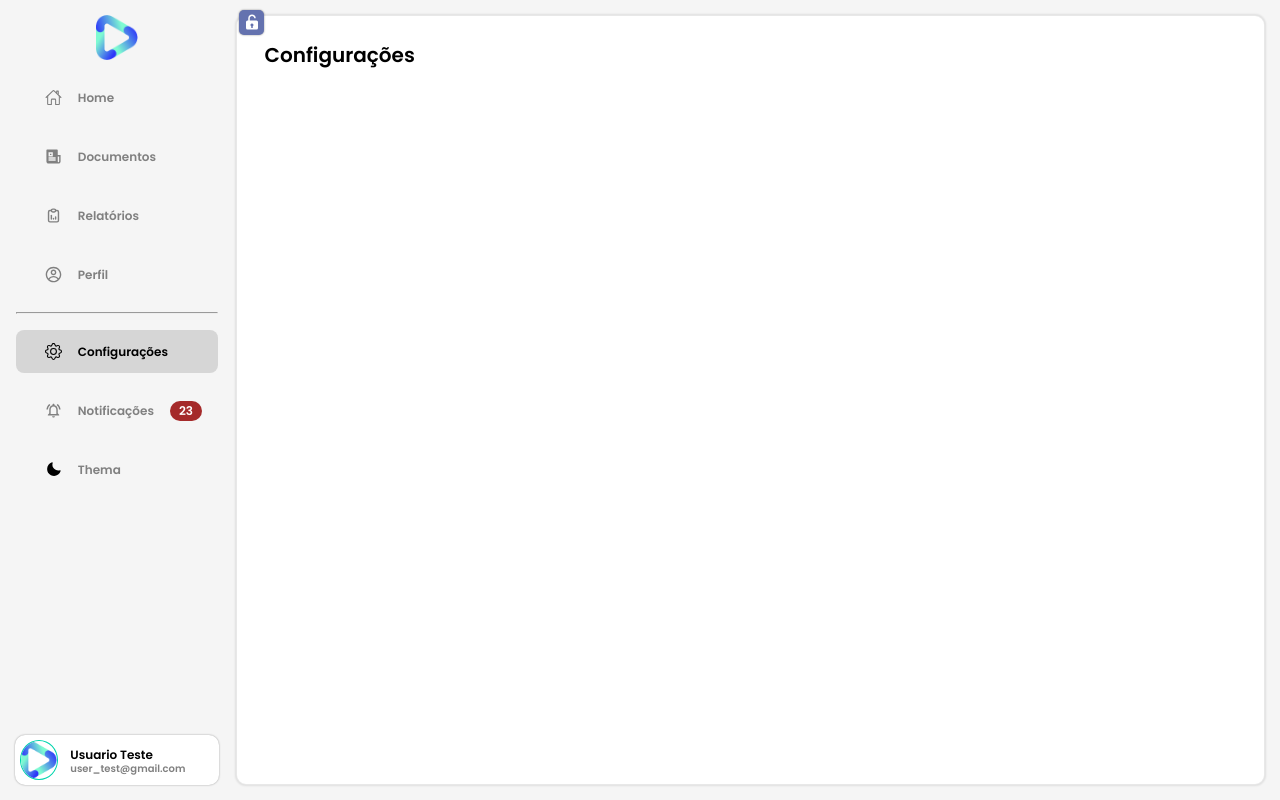
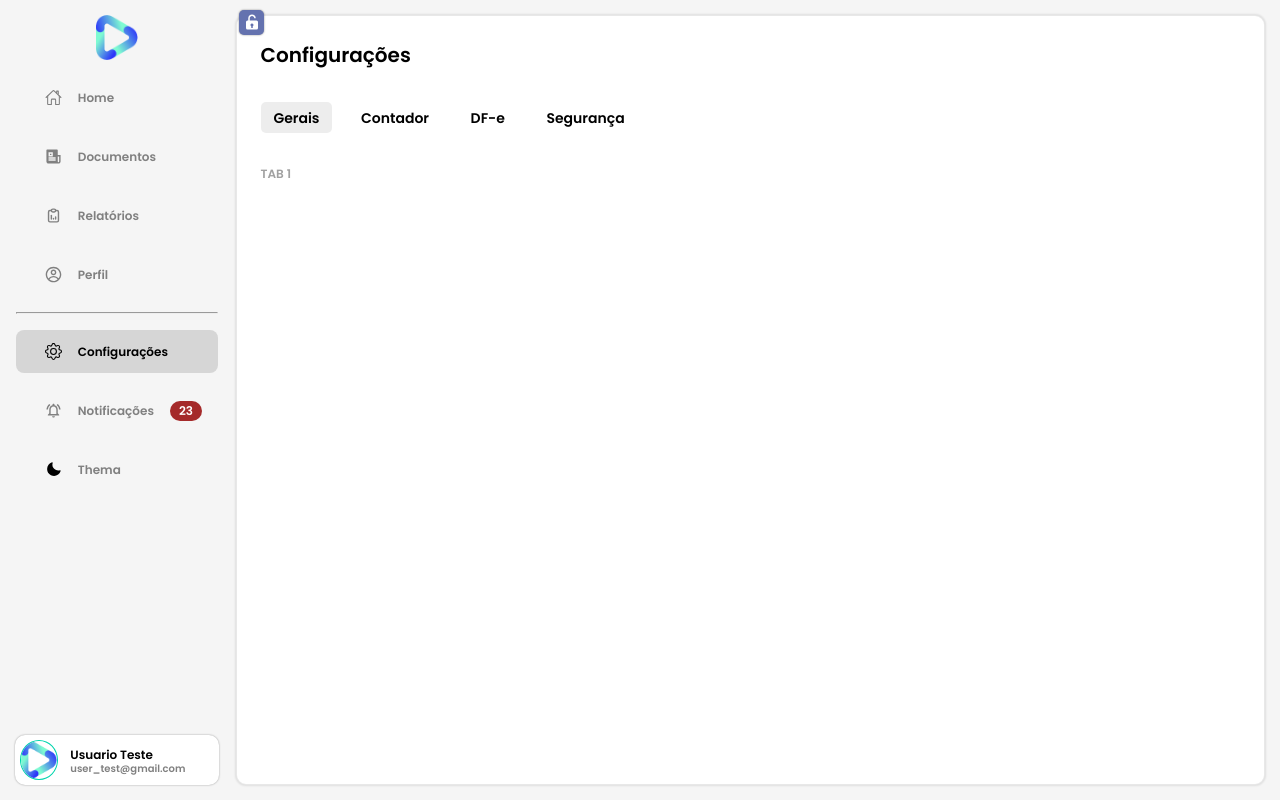
Before and after one commit to EriksJunior/app_contra_track, a Next.js app: page /settings in a window 1280 px wide. Built offline with nearby package versions, Linux system fonts and the light colour scheme.

Commit message:
feat: realizado alguns ajustes e criado componente de tabs para ser utilizado nas tela de configurações

```diff
--- a/src/app/components/UI/Card/index.tsx
+++ b/src/app/components/UI/Card/index.tsx
@@ -7,6 +7,7 @@ interface Props {
   height?: string
   flexBasic?: string
   between?: string
+  gap?: string
   pointer?: boolean
   click?: () => void
   notHoverShadow?: boolean
@@ -16,6 +17,7 @@ export function Card({
   children,
   flexBasic = "250px",
   height,
+  gap,
   between,
   pointer,
   click,
@@ -28,6 +30,7 @@ export function Card({
       $height={height}
       $flexBasic={flexBasic}
       $between={between}
+      $gap={gap}
       $pointer={pointer}
       $notHoverShadow={notHoverShadow}
       $theme={theme}
--- a/src/app/components/UI/Card/styles.ts
+++ b/src/app/components/UI/Card/styles.ts
@@ -8,6 +8,7 @@ interface StyledProps {
   $height?: string
   $flexBasic?: string
   $between?: string
+  $gap?: string
   $pointer?: boolean
   $notHoverShadow?: boolean
 }
@@ -20,7 +21,7 @@ export const Container = styled.div<StyledProps>`
   display: flex;
   flex-direction: column;
   justify-content: ${props => props.$between && "space-between"};
-  gap: 2rem;
+  gap: ${props => props.$gap ? props.$gap : "2rem"};
   border-radius: 10px;
   padding: 1.5rem;
   box-shadow: 0 0px 2px 1px #00000017;
--- a/src/app/components/UI/Label/index.tsx
+++ b/src/app/components/UI/Label/index.tsx
@@ -1,13 +1,13 @@
 import { CustomLabel } from "./styles";
 
 interface Props {
-  colorLabel?: string
+  color?: string
   fontSize?: string
   text?: string
 }
 
-export function Label({ colorLabel, fontSize, text }: Props) {
+export function Label({ color, fontSize, text }: Props) {
   return (
-    <CustomLabel $colorLabel={colorLabel} $fontSize={fontSize}>{text ? text : "Default Label"}</CustomLabel>
+    <CustomLabel $color={color} $fontSize={fontSize}>{text ? text : "Default Label"}</CustomLabel>
   );
 }
--- a/src/app/components/UI/Label/styles.ts
+++ b/src/app/components/UI/Label/styles.ts
@@ -2,17 +2,16 @@ import styled from "styled-components";
 
 interface StyledProps {
   $fontSize?: string
-  $colorLabel?: string
+  $color?: string
 }
 
 export const CustomLabel = styled.label<StyledProps>`
   position: relative;
   font-size: ${props => props.$fontSize || '12px'};
-  padding: 0 0.2em;
   pointer-events: none;
   white-space: nowrap !important;
   text-overflow: ellipsis;
-  color: ${props => props.$colorLabel || '#a1a1a1'};
+  color: ${props => props.$color || '#a1a1a1'};
   font-weight: 500;
 
   @media screen and (min-width: 1980px){
--- a/src/app/components/UI/Row/styles.ts
+++ b/src/app/components/UI/Row/styles.ts
@@ -10,5 +10,10 @@ export const Row = styled.div<StyledProps>`
   display: flex;
   gap: 1rem;
   flex-wrap: ${props => props.$nowrap ? 'nowrap' : 'wrap'};
-  flex: 1 1 ${props => props.$flexBasic || "250px"};
+
+   ${(props) => props.$flexBasic &&
+    `
+        flex: 1 1 ${props.$flexBasic};
+      `
+  }
 `
--- /dev/null
+++ b/src/app/components/UI/Tab/index.tsx
@@ -0,0 +1,64 @@
+/* eslint-disable @typescript-eslint/no-explicit-any */
+import { useEffect, useState } from "react"
+import { Row } from "@/app/components/UI/Row"
+import { Label } from "@/app/components/UI/Label"
+
+interface Tabs {
+  text: string
+  component: React.ComponentType<any>
+  active?: boolean
+}
+
+interface Props {
+  tabs: Tabs[]
+}
+
+export function Tab({ tabs }: Props) {
+  const [cloneTabs, setCloneTabs] = useState<Tabs[]>([])
+
+  const activeTab = cloneTabs.find((cTab) => cTab.active);
+
+  const handleClick = (idxItem: number) => {
+    const newClone = cloneTabs.map((item, idx) => {
+      return {
+        ...item,
+        active: idxItem === idx ? true : false
+      }
+    })
+
+    setCloneTabs(newClone)
+  }
+
+  useEffect(() => {
+    if (tabs && tabs.length) {
+      const newItems = tabs.map((tab, idx) => {
+        return {
+          ...tab,
+          active: !idx ? true : false
+        }
+      })
+
+      setCloneTabs(newItems)
+    }
+  }, [tabs])
+
+  return (
+    <>
+      <Row>
+        {cloneTabs.map((tab, idx) => (
+          <div key={tab.text} onClick={() => handleClick(idx)}>
+            <div style={{ borderRadius: 5, padding: '0.2rem 0.8rem', cursor: 'pointer', ...(tab.active && { backgroundColor: "#80808024" }) }}>
+              <Label text={tab.text} fontSize="14px" color="black" />
+            </div>
+          </div>
+        ))}
+      </Row>
+
+      <Row>
+        {activeTab && activeTab.component && (
+          <activeTab.component text={`TAB ${cloneTabs.indexOf(activeTab) + 1}`} />
+        )}
+      </Row>
+    </>
+  )
+}
--- a/src/app/components/UI/Title/index.tsx
+++ b/src/app/components/UI/Title/index.tsx
@@ -8,6 +8,6 @@ interface Props {
 
 export function Title({ color, fontSize, text }: Props) {
   return (
-    <CustomTitle $color={color} $fontSize={fontSize}>{text ? text : "Default Label"}</CustomTitle>
+    <CustomTitle $color={color} $fontSize={fontSize}>{text ? text : "Default Title"}</CustomTitle>
   );
 }
--- a/src/app/components/UI/Title/styles.ts
+++ b/src/app/components/UI/Title/styles.ts
@@ -8,7 +8,6 @@ interface StyledProps {
 export const CustomTitle = styled.p<StyledProps>`
   position: relative;
   font-size: ${props => props.$fontSize || '12px'};
-  padding: 0 0.2em;
   pointer-events: none;
   white-space: nowrap !important;
   text-overflow: ellipsis;
--- a/src/app/settings/page.tsx
+++ b/src/app/settings/page.tsx
@@ -5,14 +5,24 @@ import { ThemeContext } from "@/context/theme";
 // import { InputLabel } from "@/app/components/UI/Inputs/InputText";
 import { Card } from "@/app/components/UI/Card";
 import { Title } from "@/app/components/UI/Title";
+import { Tab } from "@/app/components/UI/Tab";
 
 export default function Settings() {
   const { theme } = useContext(ThemeContext);
 
+  const items = [
+    { text: "Gerais", component: Title },
+    { text: "Contador", component: Title },
+    { text: "DF-e", component: Title },
+    { text: "Segurança", component: Title },
+  ]
+
   return (
     <div style={{ padding: "15px 15px 15px 0", height: '100%' }}>
       <Card theme={theme} height="100%">
-        <Title fontSize="20px" color="black" text="Configurações"/>
+        <Title fontSize="20px" color="black" text="Configurações" />
+
+        <Tab tabs={items} />
         {/* <InputLabel textLabel="Nome" handleChange={(e) => console.log(e)} value="" /> */}
       </Card>
     </div>
```
Also changed, not shown: src/app/components/UI/Tab/styles.ts (added).
